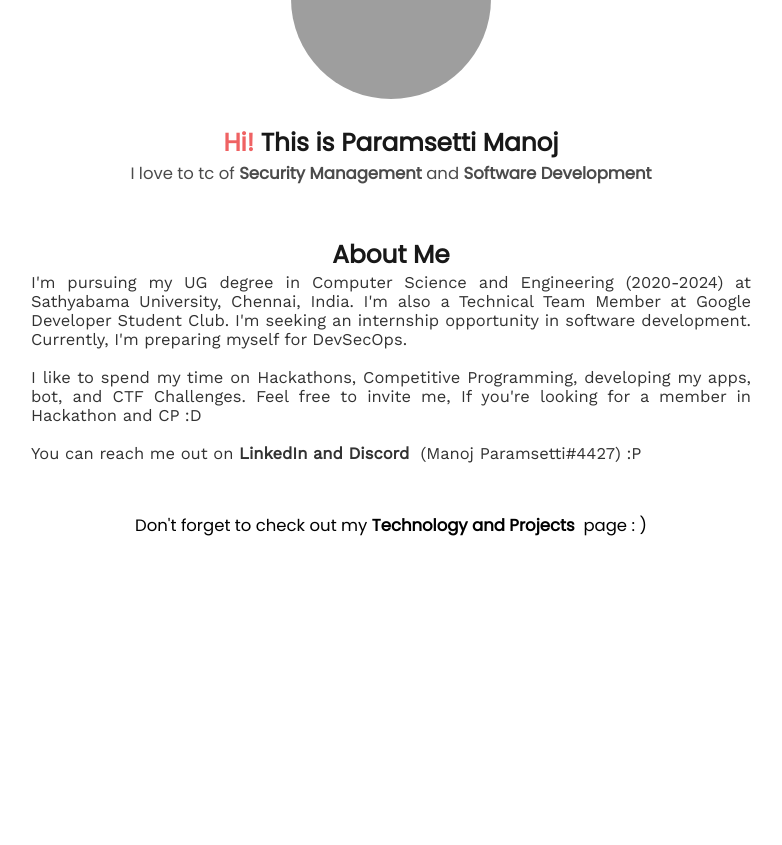
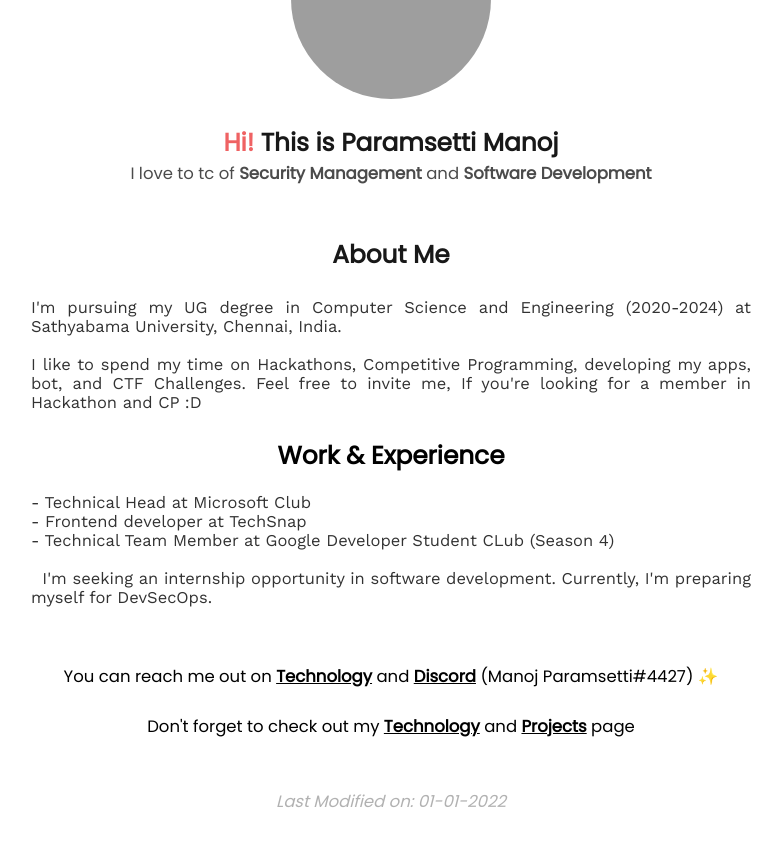
Before and after one commit to Manoj-Paramsetti/portfolio-react, a React (Create React App) app: page / in a window 1280 px wide. Shown: the part 317-1162 px from the top of the page, without its empty margins (249-1031 px from the left). Before the commit the page ends 980 px from the top, so only its background shows below. Built offline with nearby package versions, Linux system fonts and the light colour scheme; grey boxes are pictures that could not be loaded; a web font is replaced by a local one.

Commit message:
chore: update about info and add modified date

```diff
--- a/src/routes/About.js
+++ b/src/routes/About.js
@@ -126,13 +126,55 @@ function About(){
                 {'\n\n'}
                 <div id="aboutMe" >
                     <h2 style={{ opacity: "0.9"}}>About Me</h2>
+                    {'\n'}
                     <p style={{ opacity: "0.8", fontFamily: "Work Sans", marginLeft: "auto", marginRight: "auto", maxWidth: "720px",  textAlign: "justify"}}>
-                    I'm pursuing my UG degree in Computer Science and Engineering (2020-2024)
-                    at Sathyabama University, Chennai, India. I'm also a Technical Team Member at Google Developer Student Club. I'm seeking an internship opportunity
-                    in software development. Currently, I'm preparing myself for DevSecOps.
-                    {'\n\n'}I like to spend my time on Hackathons, Competitive Programming, developing my apps, bot, and CTF Challenges. Feel free to invite me, If you're looking for a member in Hackathon and CP :D
-                    {'\n\n'}You can reach me out on <b><a rel="noreferrer" href="http://linkedin.com/in/Manoj-Paramsetti" target="_blank" className="LINK">LinkedIn</a> and <a target = "_blank" rel="noreferrer" href = "https://discord.com/users/777906489498271765"  >Discord </a></b> (Manoj Paramsetti#4427) :P</p>
-                    {'\n\n'}Don't forget to check out my <b><a rel="noreferrer" href="https://manojparamsetti.vercel.app/technology" target="_blank" className="LINK">Technology</a> and <a target = "_blank" rel="noreferrer" href = "https://manojparamsetti.vercel.app/projects"  >Projects </a></b> page : )
+                        I'm pursuing my UG degree in Computer Science and Engineering (2020-2024)
+                        at Sathyabama University, Chennai, India.
+                        {'\n\n'}
+                        I like to spend my time on Hackathons, Competitive Programming, developing my apps, bot, and CTF Challenges. Feel free to invite me, If you're looking for a member in Hackathon and CP :D
+                    </p>
+                        {'\n'}
+
+                    <h2>Work & Experience</h2>
+                    <p style={{ opacity: "0.8", fontFamily: "Work Sans", marginLeft: "auto", marginRight: "auto", maxWidth: "720px",  textAlign: "justify"}}>
+                        {'\n'}
+                        - Technical Head at Microsoft Club
+                        {'\n'}
+                        - Frontend developer at TechSnap
+                        {'\n'}
+                        - Technical Team Member at Google Developer Student CLub (Season 4)
+                        {'\n\n  '}
+                        I'm seeking an internship opportunity
+                        in software development. Currently, I'm preparing myself for DevSecOps.
+                        {'\n\n'}
+                        {'\n\n'}
+                    </p>
+                        You can reach me out on
+                        <b>
+                            <a rel="noreferrer" href="http://linkedin.com/in/Manoj-Paramsetti" target="_blank" className="LINK">
+                                {''} <u>Technology</u>
+                            </a>
+                        </b>
+                            {''} and {''}
+                        <b>
+                            <a target = "_blank" rel="noreferrer" href="https://discord.com/users/777906489498271765">
+                            <u>Discord</u> </a>
+                        </b>
+                            (Manoj Paramsetti#4427) ✨
+
+                    {'\n\n'}
+                    Don't forget to check out my <b>
+                        <a rel="noreferrer" href="https://manojparamsetti.vercel.app/technology" target="_blank" className="LINK">
+                            <u>Technology</u>
+                        </a></b> and <b><a target = "_blank" rel="noreferrer" href = "https://manojparamsetti.vercel.app/projects"  >
+                            <u>Projects</u>
+                        </a></b> page
+                        {'\n'}
+                        {'\n'}
+                        {'\n'}
+                        <i style={{opacity: 0.3}}>
+                            Last Modified on: 01-01-2022
+                        </i>
                 </div>
             </section>
         </div>
--- a/src/routes/Projects.js
+++ b/src/routes/Projects.js
@@ -121,6 +121,9 @@ function Project(){
             <p>You can find all my work on my <a href="https://github.com/Manoj-Paramsetti?tab=repositories" target="_blank" style={{color: "#ee5454"}}rel="noopener noreferrer">
                 GitHub</a></p>
                 {'\n\n\n'}
+            <i style={{opacity: 0.3}}>
+                Last Modified on: 01-01-2022
+            </i>
         </div>
     )
 }
--- a/src/routes/Technology.js
+++ b/src/routes/Technology.js
@@ -147,6 +147,10 @@ function Tech(){
                 </ul>
                 {'\n\n'}
                 You can find all the above tech stack's projects on my <b><a rel="noreferrer" href="http://github.com/Manoj-Paramsetti" target="_blank" className="LINK">GitHub</a></b>
+                {'\n\n\n'}
+                <i style={{opacity: 0.3}}>
+                Last Modified on: 01-01-2022
+                </i>
                 <section style={{height:"88px"}}>
 
                 </section>
```
Also changed, not shown: 1 other file (tests, documents, lock files or other folders).
